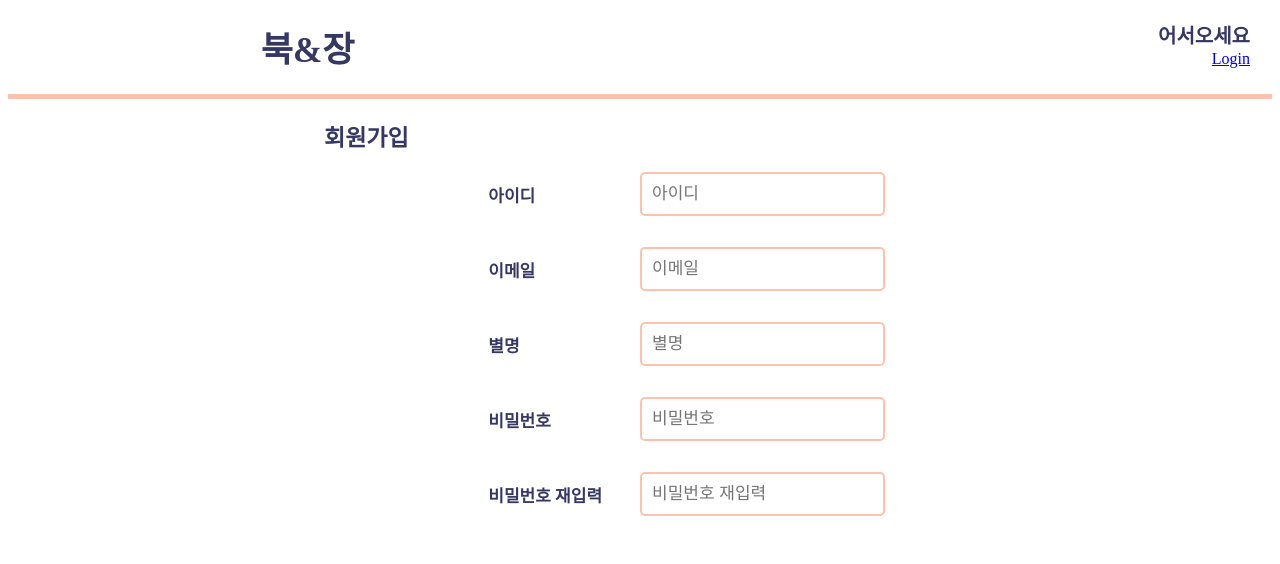
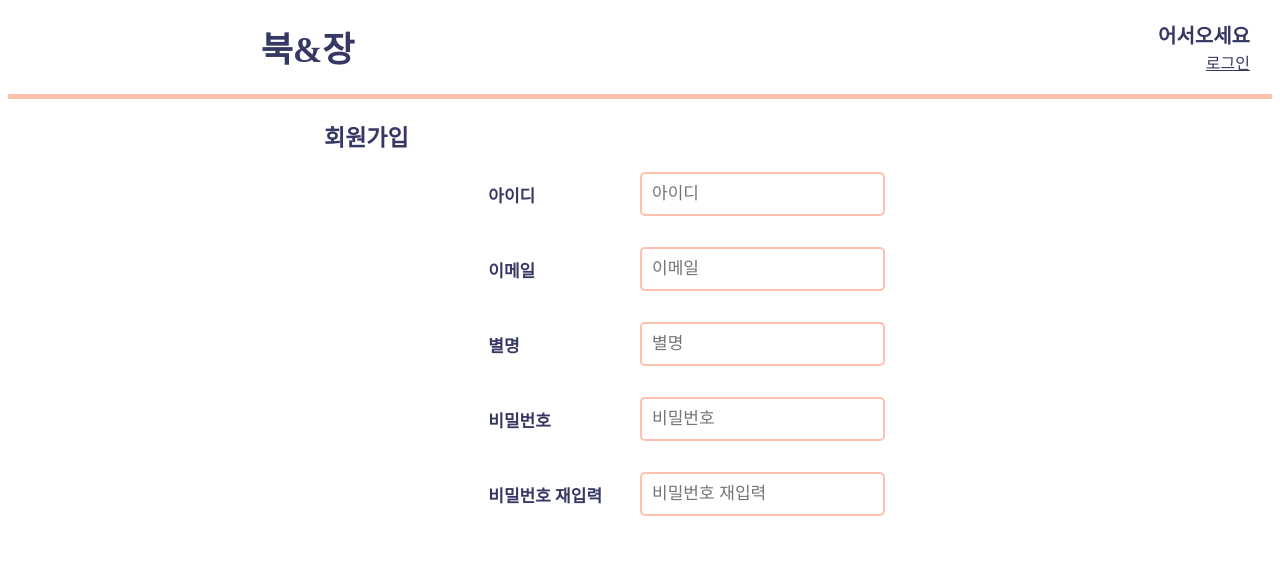
Before and after one commit to janguni/book_project, a Django app: page /signup/ in a window 1280 px wide; the page is wider, and only the part inside the window is pictured. Shown: the top 564 px of that part. Run offline with Django 4.2, Linux system fonts and the light colour scheme; some libraries are stand-ins or nearby versions.

```diff
--- a/book/static/css/signup_style.css
+++ b/book/static/css/signup_style.css
@@ -10,8 +10,9 @@
    position: absolute;
    top: 50px;
    right: 30px;
+   font-size: 16px;
+   font-weight: 500;
    color: #363864;
-   text-decoration-line: none;
 
 }
 
--- a/book/templates/account/signup.html
+++ b/book/templates/account/signup.html
@@ -3,8 +3,8 @@
 {% block content %}
 
 <p>어서오세요</p>
-<div id = "login_link" class="auth.link">
-    <a href="{% url 'login' %}">Login</a>
+<div class="auth.link">
+    <a href="{% url 'login' %}" id = "login_link">로그인</a>
 </div>
 
 <hr>
```
